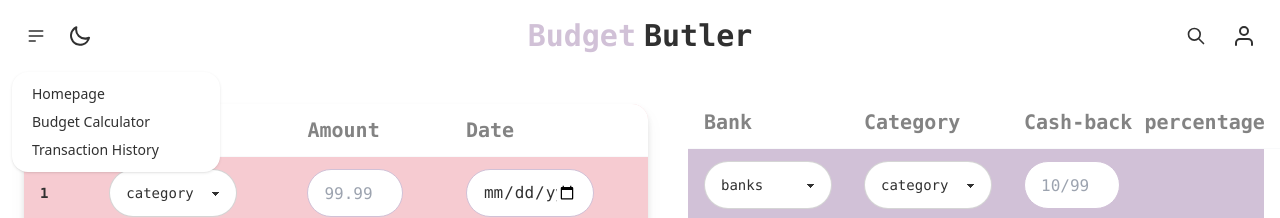
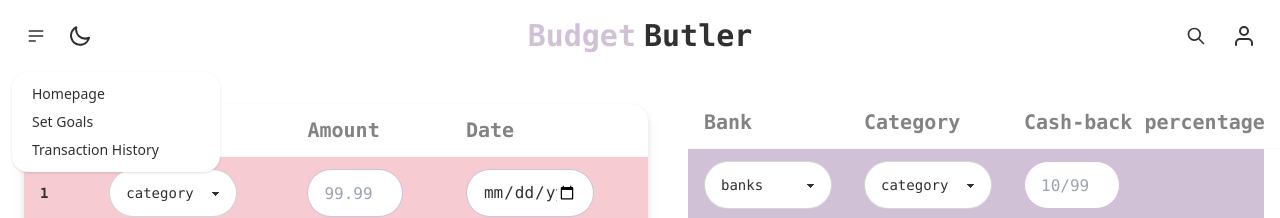
Before and after one commit to xintiangao/final-project, a SvelteKit app: page / in a window 1280 px wide. Both pictures are taken after a click on the label 36 px from the left and 36 px from the top of the page. Shown: the top 218 px of the page. Built offline with nearby package versions, Linux system fonts and the light colour scheme; no server answers.

Commit message:
resolved conflict

```diff
--- a/src/components/+Navbar.svelte
+++ b/src/components/+Navbar.svelte
@@ -26,7 +26,7 @@
         <!-- svelte-ignore a11y-no-noninteractive-tabindex -->
         <ul tabindex="0" class="menu menu-sm dropdown-content mt-3 z-[1] p-2 shadow bg-base-100 rounded-box w-52">
           <li><a href='/'>Homepage</a></li>
-          <li><a href='/'>Budget Calculator</a></li>
+          <li><a href='/'>Set Goals</a></li>
           <li><a href='/history'>Transaction History</a></li>
         </ul>
       </div>
```
